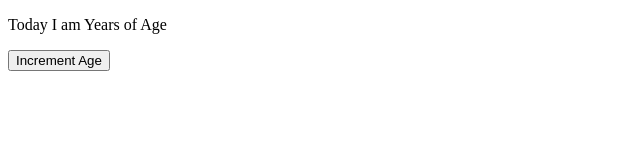
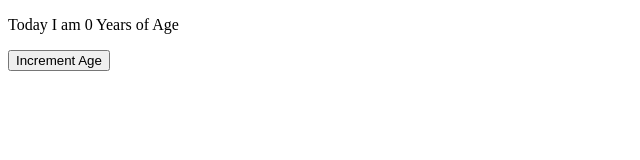
Before and after one commit to Shankar-pathade/Age-Incrementor---React-State-Events-Context-API---Post-Class---aiakljqb8uyk, a React app: page / in a window 1280 px wide. Shown: the top 160 px of the page, without its empty margins (0-640 px from the left). Built offline with nearby package versions, Linux system fonts and the light colour scheme.

Commit message:
Update App.js

```diff
--- a/src/components/App.js
+++ b/src/components/App.js
@@ -2,9 +2,12 @@ import React, { useState } from "react";
 import "../styles/App.css";
 import Child from "./Child";
 const App = () => {
-    function incrementAge() {}
+  const [age, setAge] = useState(0);
+    function incrementAge() {
+      setAge(age + 1);
+    }
 
-    return <Child />;
+    return <Child age={age} incrementAge={incrementAge}/>;
 };
 
 export default App;
```
